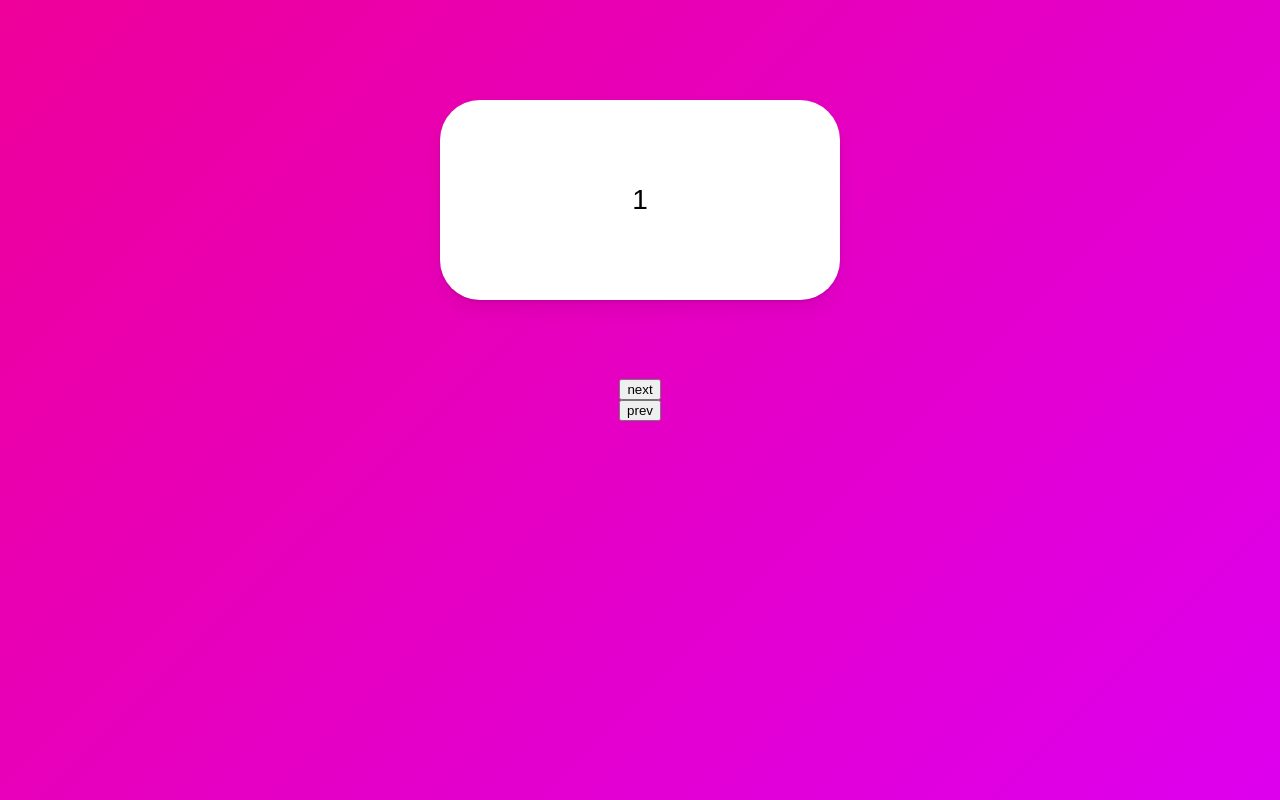
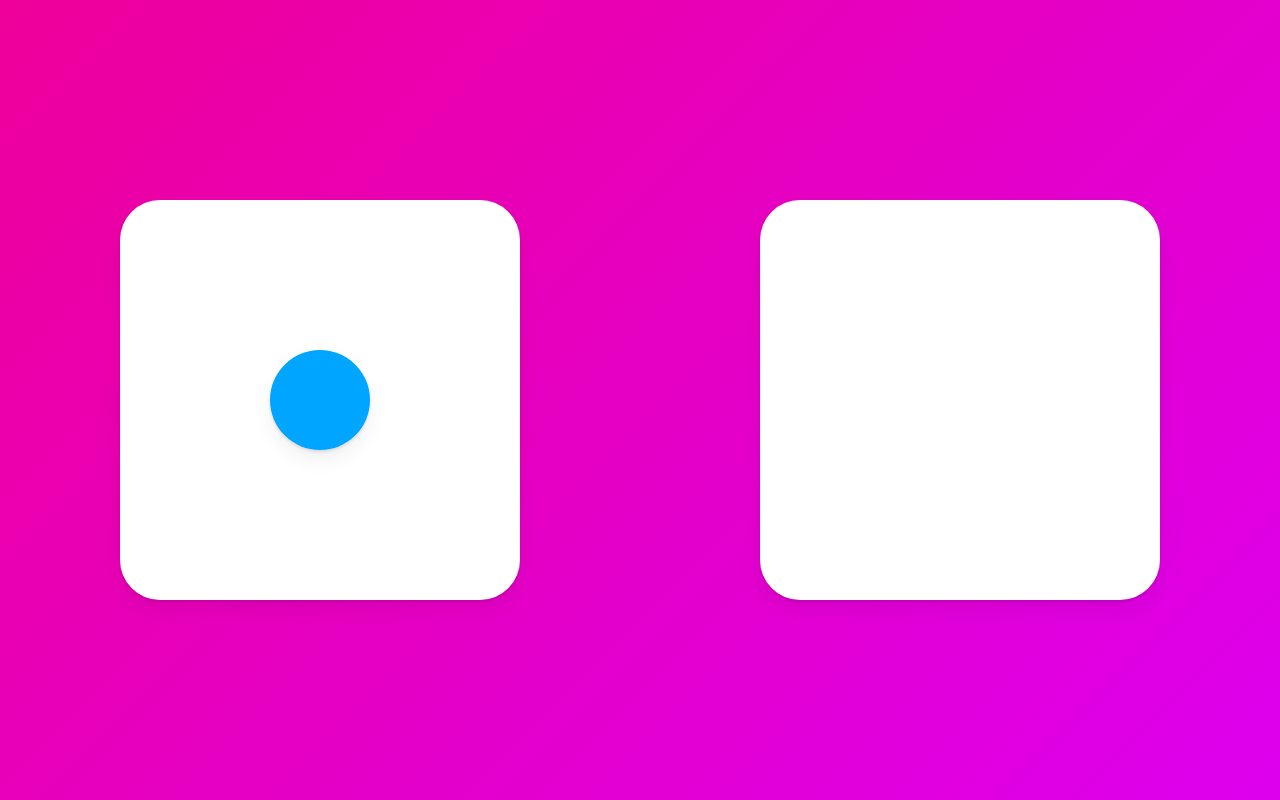
Before and after one commit to hyeonjy/framer-motion, a React (Create React App) app: page / in a window 1280 px wide. Built offline with nearby package versions, Linux system fonts and the light colour scheme.

Commit message:
ADD layout animation

```diff
--- a/src/App.tsx
+++ b/src/App.tsx
@@ -6,79 +6,48 @@ const Wrapper = styled(motion.div)`
   height: 100vh;
   width: 100vw;
   display: flex;
-  justify-content: center;
+  justify-content: space-around;
   align-items: center;
-  flex-direction: column;
 `;
 
 const Box = styled(motion.div)`
   width: 400px;
-  height: 200px;
+  height: 400px;
   background-color: rgba(255, 255, 255, 1);
   border-radius: 40px;
-  position: absolute;
-  top: 100px;
   display: flex;
   justify-content: center;
   align-items: center;
-  font-size: 28px;
   box-shadow: 0 2px 3px rgba(0, 0, 0, 0.1), 0 10px 20px rgba(0, 0, 0, 0.06);
 `;
 
-const box = {
-  entry: (isBack: boolean) => ({
-    x: isBack ? -500 : 500,
-    opacity: 0,
-    scale: 0,
-  }),
-  center: {
-    x: 0,
-    opacity: 1,
-    scale: 1,
-    transition: {
-      duration: 0.3,
-    },
-  },
-  exit: (isBack: boolean) => ({
-    x: isBack ? 500 : -500,
-    opacity: 0,
-    rotateX: 180,
-    scale: 0,
-    transition: {
-      duration: 0.3,
-    },
-  }),
-};
+const Circle = styled(motion.div)`
+  background-color: #00a5ff;
+  height: 100px;
+  width: 100px;
+  box-shadow: 0 2px 3px rgba(0, 0, 0, 0.1), 0 10px 20px rgba(0, 0, 0, 0.06);
+`;
 
 function App() {
-  const [visible, setVisible] = useState(1);
-  const [back, setBack] = useState(false);
-  const nextPlease = () => {
-    setBack(false);
-    setVisible((prev) => (prev === 10 ? 10 : prev + 1));
-  };
-  const prevPlease = () => {
-    setBack(true);
-    setVisible((prev) => (prev === 1 ? 1 : prev - 1));
-  };
+  const [clicked, setClicked] = useState(false);
+  const toggleClicked = () => setClicked((prev) => !prev);
+  return (
+    <Wrapper onClick={toggleClicked}>
+      {/* frmaer motion은 외부의 힘에 의해 바뀐 것을 감지한다
+        크기나 위치가 변경될 때 모션 컴포넌트의 layout에 자동으로 애니메이션 적용
+        */}
 
-  return (
-    <Wrapper>
-      {/* mode="wait"는 entry와 exit 애니메이션의 동시 실행을 막음(exit 실행 -> entry 실행) */}
-      <AnimatePresence mode="wait" custom={back}>
-        <Box
-          custom={back}
-          variants={box}
-          initial="entry"
-          animate="center"
-          exit="exit"
-          key={visible}
-        >
-          {visible}
-        </Box>
-      </AnimatePresence>
-      <button onClick={nextPlease}>next</button>
-      <button onClick={prevPlease}>prev</button>
+      {/* framer는 layoutId를 사용하여 서로 다른 컴포넌트를 연결 가능하게함  */}
+      <Box>
+        {!clicked ? (
+          <Circle layoutId="circle" style={{ borderRadius: "50px" }} />
+        ) : null}
+      </Box>
+      <Box>
+        {clicked ? (
+          <Circle layoutId="circle" style={{ borderRadius: 0, scale: 2 }} />
+        ) : null}
+      </Box>
     </Wrapper>
   );
 }
```
